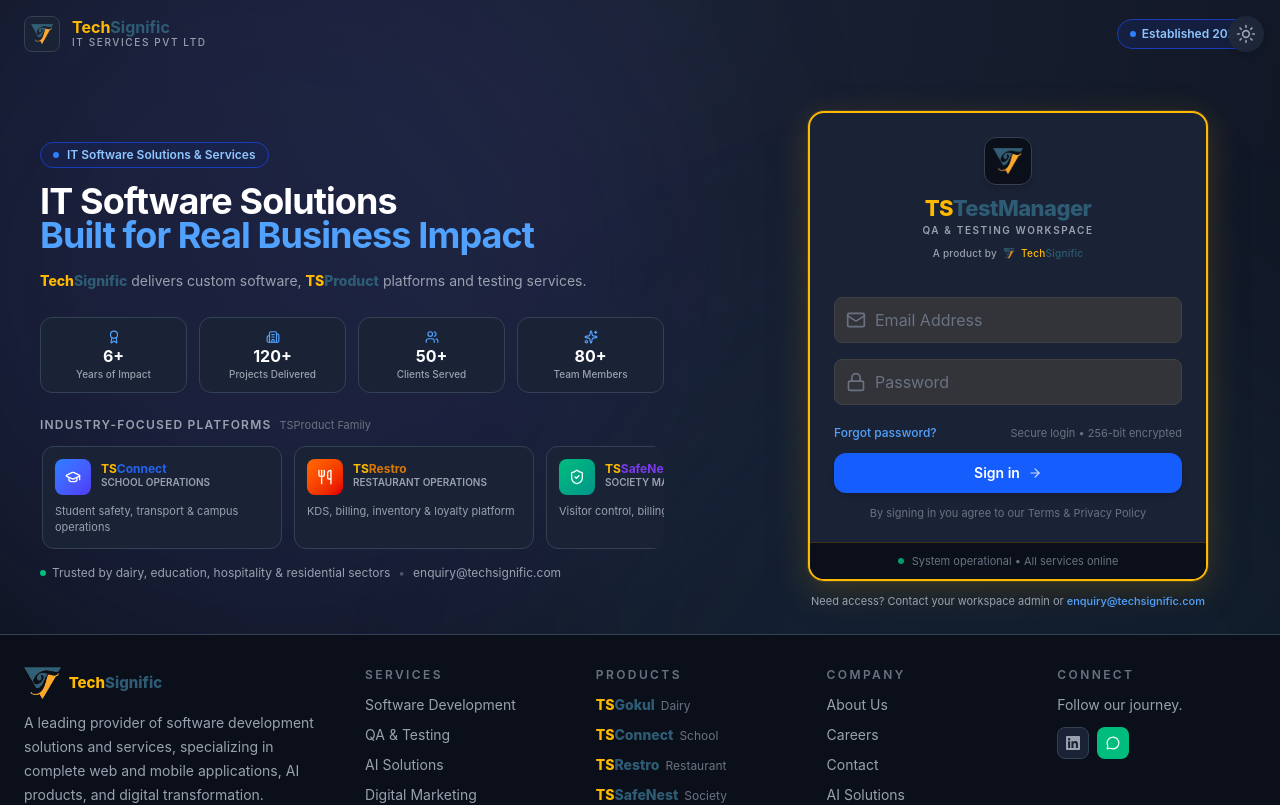
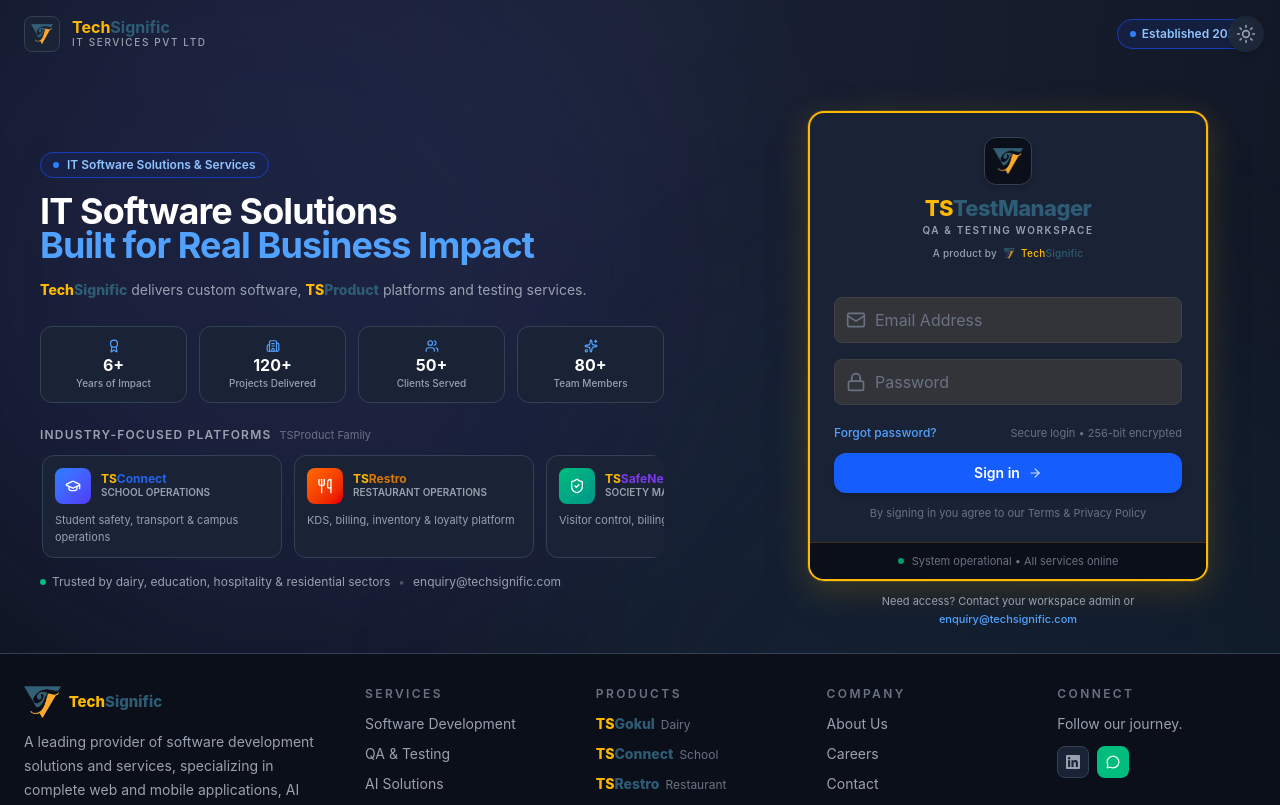
Before and after one commit to TSProducts-TSTestManager/ts-test-manager, a React (Vite) app: page /login in a window 1280 px wide. Shown: the top 805 px of the page. Built offline with nearby package versions, Linux system fonts and the light colour scheme; no server answers.

Commit message:
fix(login): align Need access text with previous type
- Add w-full max-w-[400px] mx-auto leading-relaxed px-2 to Need access? Contact your workspace admin or enquiry@techsignific.com outside yellow border
- Keeps centered alignment matching card width, consistent with previous login type

```diff
--- a/src/pages/LoginPage.tsx
+++ b/src/pages/LoginPage.tsx
@@ -149,7 +149,7 @@
 							<span className="w-1.5 h-1.5 rounded-full bg-emerald-500 animate-pulse" /> System operational • All services online
 						</div>
 					</div>
-					<p className="text-center text-[11px] text-gray-400 mt-3">Need access? Contact your workspace admin or <a href="mailto:enquiry@techsignific.com" className="text-blue-400 hover:underline font-medium">enquiry@techsignific.com</a></p>
+					<p className="w-full max-w-[400px] mx-auto text-center text-[11px] leading-relaxed text-gray-400 mt-3 px-2">Need access? Contact your workspace admin or <a href="mailto:enquiry@techsignific.com" className="text-blue-400 hover:underline font-medium">enquiry@techsignific.com</a></p>
 				</div>
 			</div>
 
```
